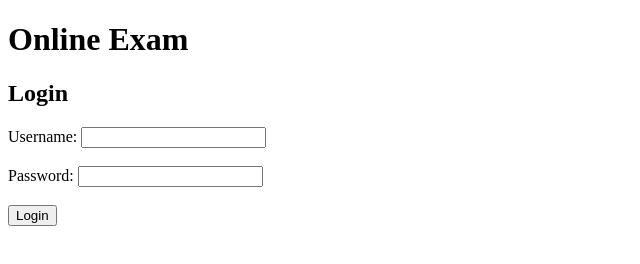
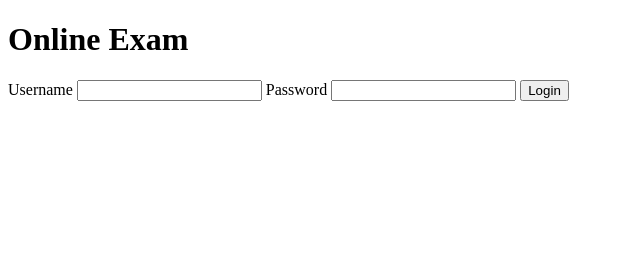
Before and after one commit to wzr26/online-exam, a website: page frontend/login.html in a window 1280 px wide. Shown: the whole page, without its empty margins (0-640 px from the left). Drawn offline with Linux system fonts and the light colour scheme.

Commit message:
update style.cc

```diff
--- a/backend/server.js
+++ b/backend/server.js
@@ -23,6 +23,10 @@ app.get("/exams", (req, res) => {
     res.send("Danh sách bài thi");
 });
 
+app.get("/profile", (req, res) => {
+    res.send("Trang cá nhân");
+});
+
 app.listen(PORT, () => {
     console.log(`Server running on port ${PORT}`);
 });
--- a/frontend/login.html
+++ b/frontend/login.html
@@ -1,30 +1,32 @@
 <!DOCTYPE html>
 <html>
 <head>
-    <title>Online Exam - Login</title>
+    <title>Online Exam Login</title>
+
+    <link rel="stylesheet" href="style.css">
 </head>
 
 <body>
 
+<div class="container">
+
     <h1>Online Exam</h1>
 
-    <h2>Login</h2>
+    <form>
 
-    <form>
-        <label>Username:</label>
+        <label>Username</label>
         <input type="text">
 
-        <br><br>
-
-        <label>Password:</label>
+        <label>Password</label>
         <input type="password">
-
-        <br><br>
 
         <button type="submit">
             Login
         </button>
+
     </form>
+
+</div>
 
 </body>
 </html>
```
Also changed, not shown: frontend/script.js (added), frontend/style.css (added).
